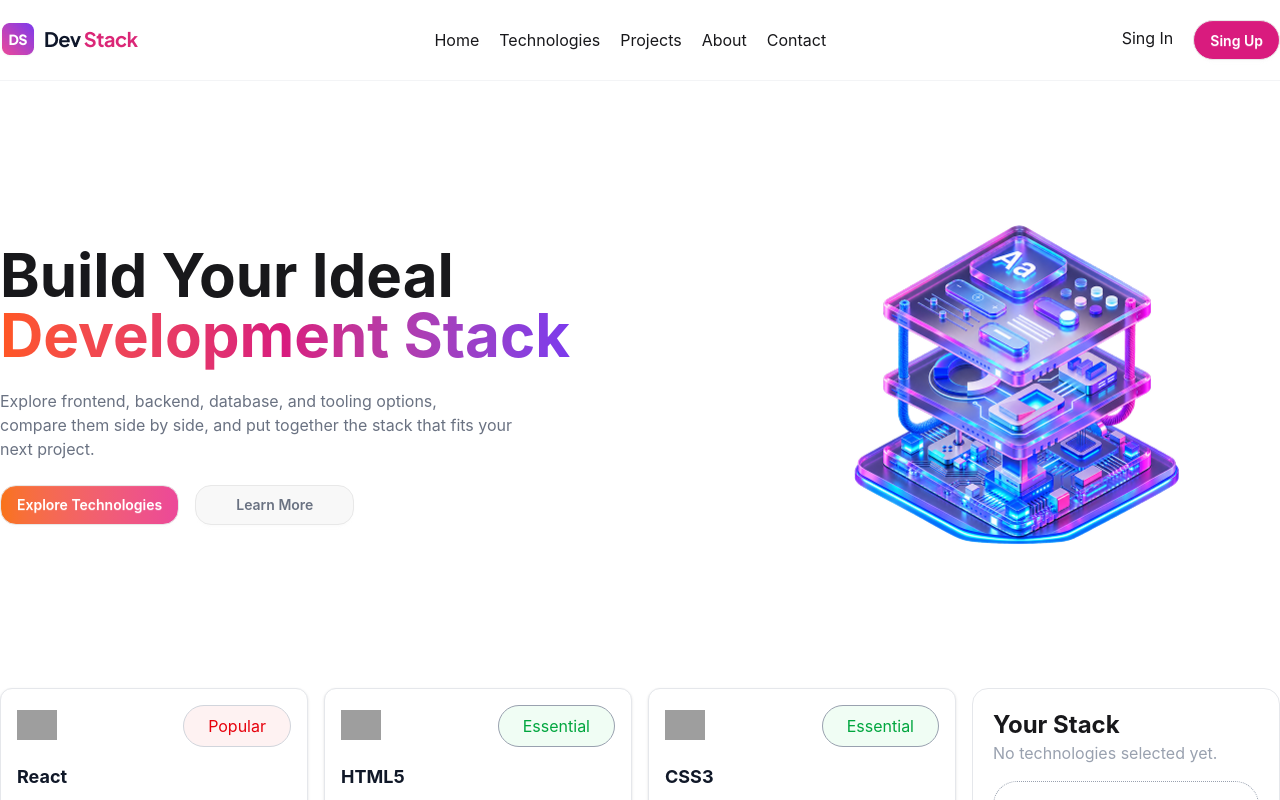
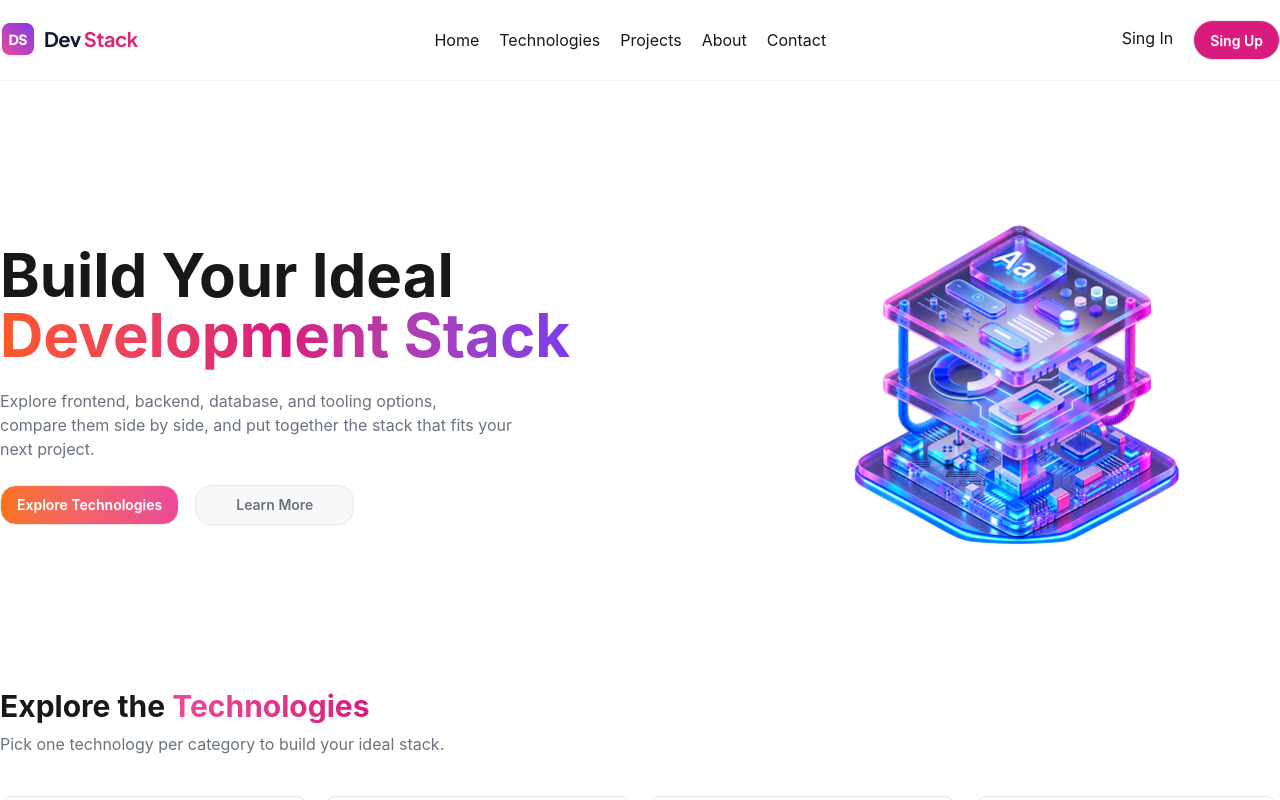
Before and after one commit to sojib-fullstack-dev/Dev-Stack, a React (Vite) app: page / in a window 1280 px wide. Shown: the top 800 px of the page. Built offline with nearby package versions, Linux system fonts and the light colour scheme; grey boxes are pictures that could not be loaded.

Commit message:
Fix Explore the Technologies

```diff
--- a/src/components/devCard/CardRecive.tsx
+++ b/src/components/devCard/CardRecive.tsx
@@ -15,6 +15,15 @@ const CardRecive = ({  cardPromise ,isSelected , setIsSelected }: ICardRecivePor
 
   return (
     <>
+
+
+         <div className="container mx-auto space-y-2 mb-10">
+            <h2 className="text-3xl font-bold">Explore the <span className="bg-gradient-to-r from-[#EC4899]  to-[#D81B7E] bg-clip-text text-transparent">Technologies</span></h2>
+            <p className="text-gray-500">Pick one technology per category to build your ideal stack.</p>
+         </div>
+
+
+
       <div className="grid grid-cols-1 lg:grid-cols-12 container mx-auto gap-4">
         <div className="col-span-9">
           <CardSection isSelected={isSelected} setIsSelected={setIsSelected} cardPromise={cardPromise}></CardSection>
```
Also changed, not shown: src/components/devCard/CardSection.tsx (line endings or trailing spaces).
